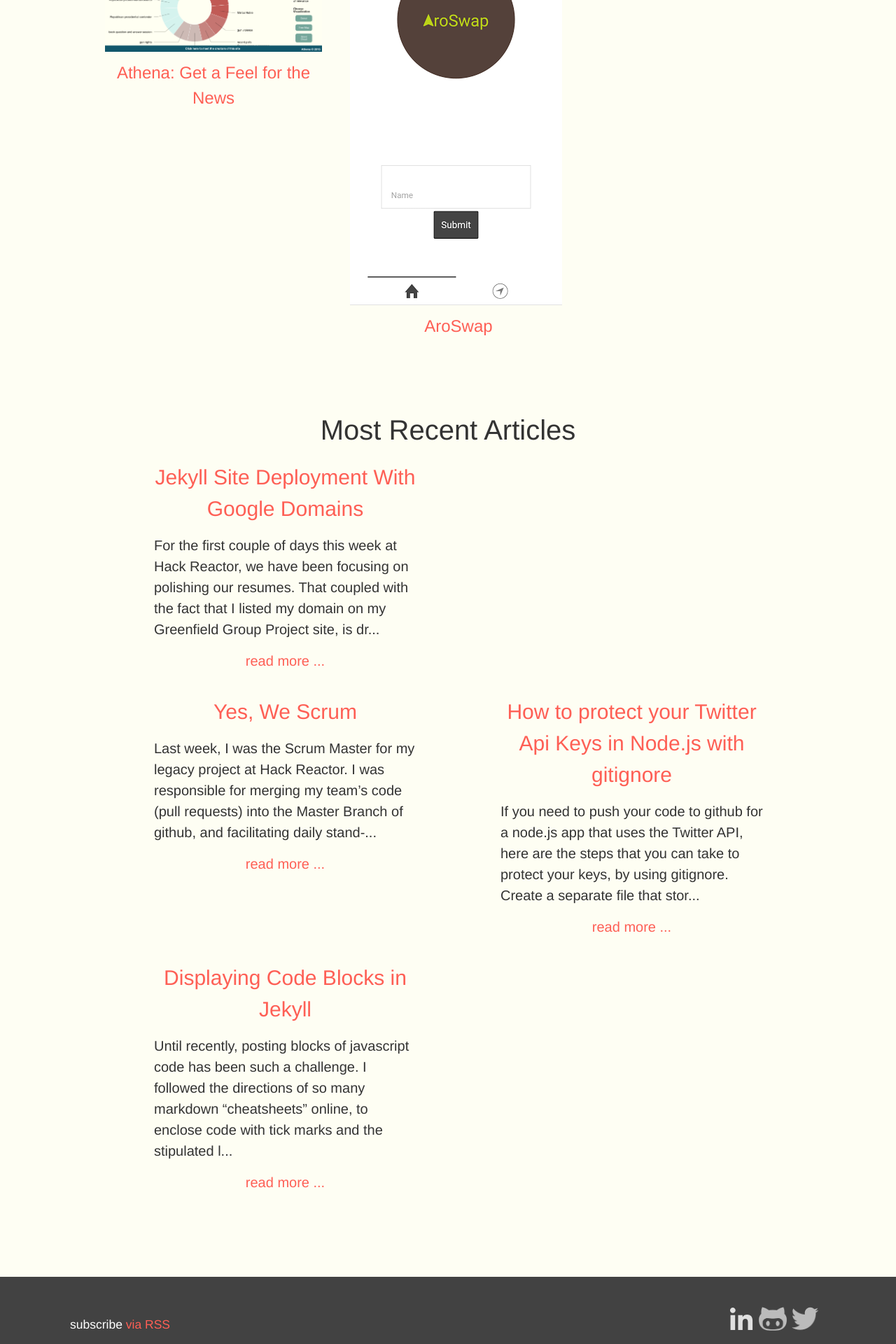
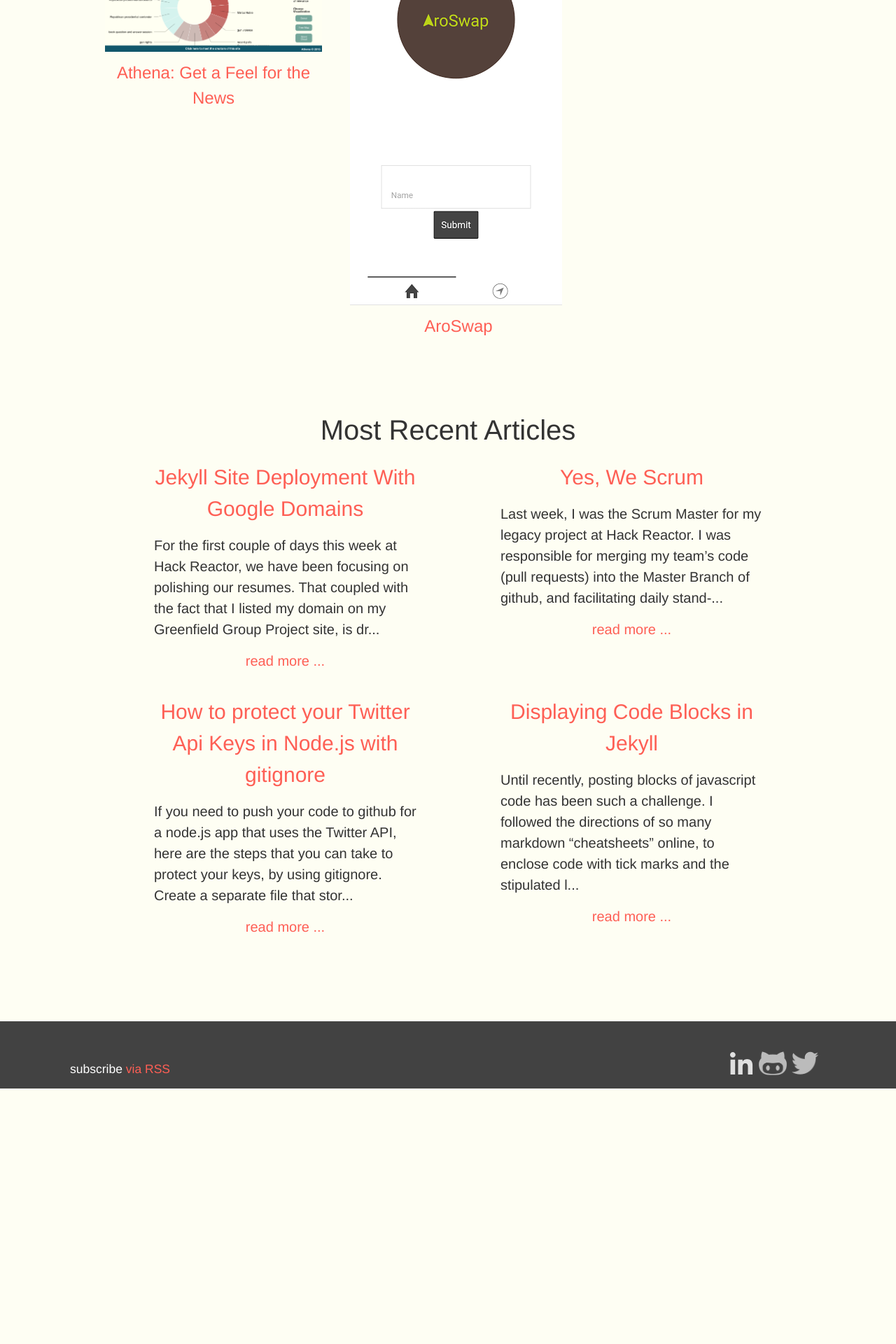
Before and after one commit to tgreenidge/portfolio, a Jekyll site: the page built from index.html, in a window 1280 px wide. Shown: the part 723-2643 px from the top of the page at 70% size. Built offline with Jekyll 4.4.1, drawn with Linux system fonts in a browser that asks for light colours; after the commit the page ends 2278 px from its top, so only the background shows below that.

Commit message:
fixed posts.scss file to display posts properly

```diff
--- a/_sass/components/_posts.scss
+++ b/_sass/components/_posts.scss
@@ -8,7 +8,7 @@
   width: 50%;
   padding: 0 3em 1em;
 
-  &:nth-child(even) {
+  &:nth-child(odd) {
     clear: both;
   }
 }
```
